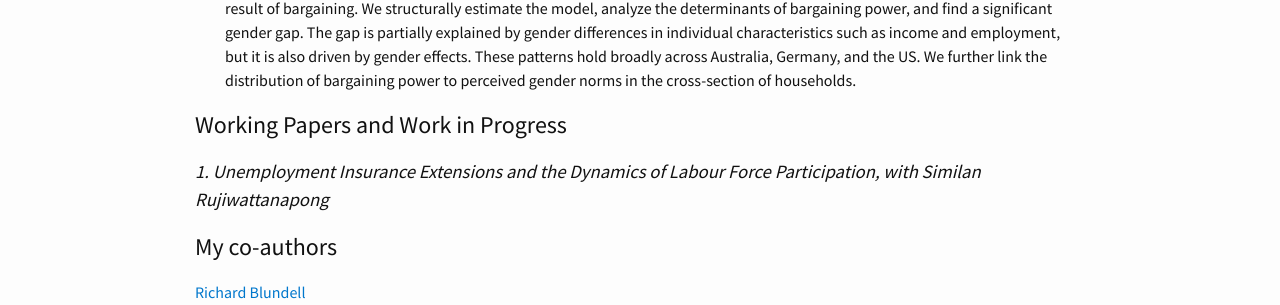
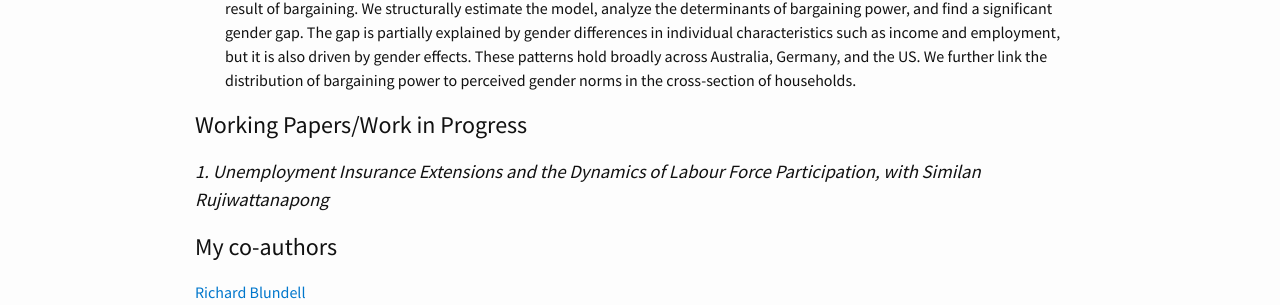
Before and after one commit to lionup/lionup.github.io, a Jekyll site: the page built from research/research.md, in a window 1280 px wide. Shown: the part 1459-1764 px from the top of the page. Built offline with Jekyll 4.4.1, drawn with Linux system fonts in a browser that asks for light colours.

```diff
--- a/research/research.md
+++ b/research/research.md
@@ -37,7 +37,7 @@ permalink: /research/
 
   * **Abstract**: When members of the same household have different risk preferences, whose preference matters more for investment decisions and why? We propose an intrahousehold model that aggregates individual preferences at the household level as a result of bargaining. We structurally estimate the model, analyze the determinants of bargaining power, and find a significant gender gap. The gap is partially explained by gender differences in individual characteristics such as income and employment, but it is also driven by gender effects. These patterns hold broadly across Australia, Germany, and the US. We further link the distribution of bargaining power to perceived gender norms in the cross-section of households.
 
-## Working Papers and Work in Progress
+## Working Papers/Work in Progress
 
 ### 1. Unemployment Insurance Extensions and the Dynamics of Labour Force Participation, with Similan Rujiwattanapong
 
```
